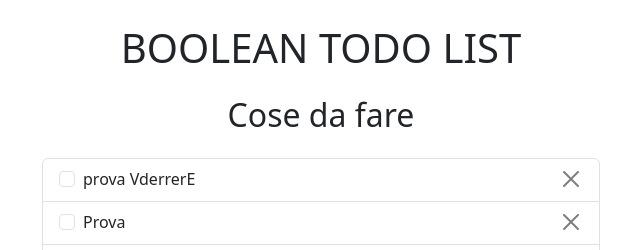
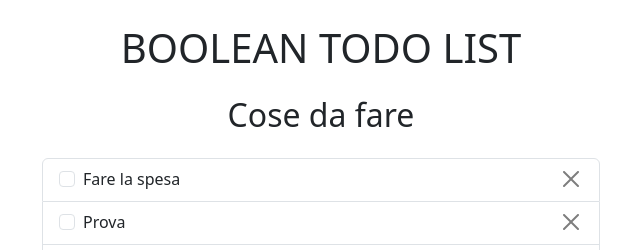
Before and after one commit to emilianogastaldo/vue-todolist, a plain HTML site: page index.html in a window 1280 px wide. Shown: the top 250 px of the page, 319-959 px from the left. Drawn offline with nearby package versions, Linux system fonts and the light colour scheme.

Commit message:
hardcoded one task

```diff
--- a/index.html
+++ b/index.html
@@ -29,7 +29,7 @@
                         <div class="form-check">
                             <label class="form-check-label">
                                 <input class="form-check-input" type="checkbox">
-                                {{prova}}
+                                {{tasks[0].text}}
                             </label>
                         </div>
                         <button type="button" class="btn-close" aria-label="Close"></button>
```
